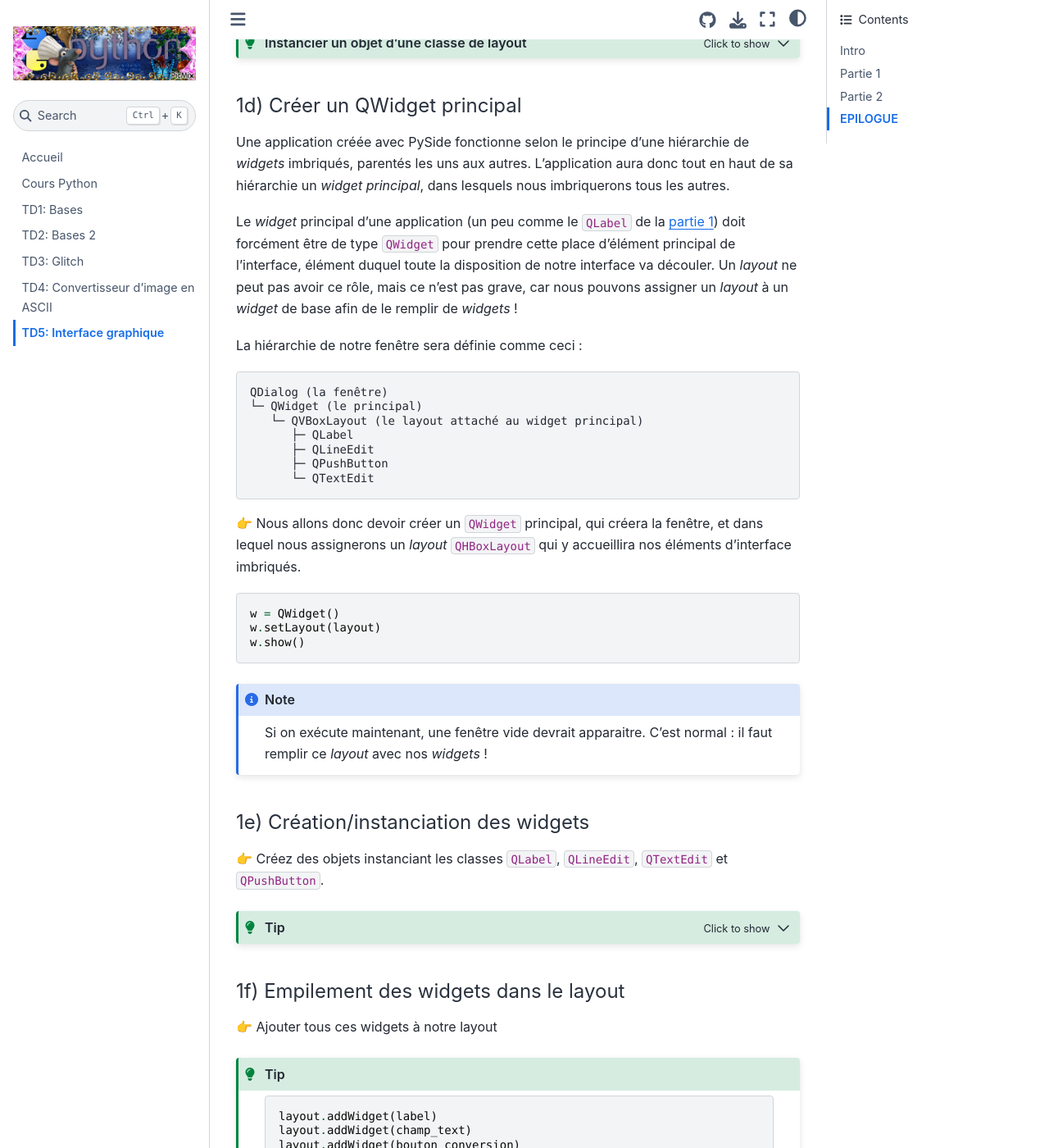
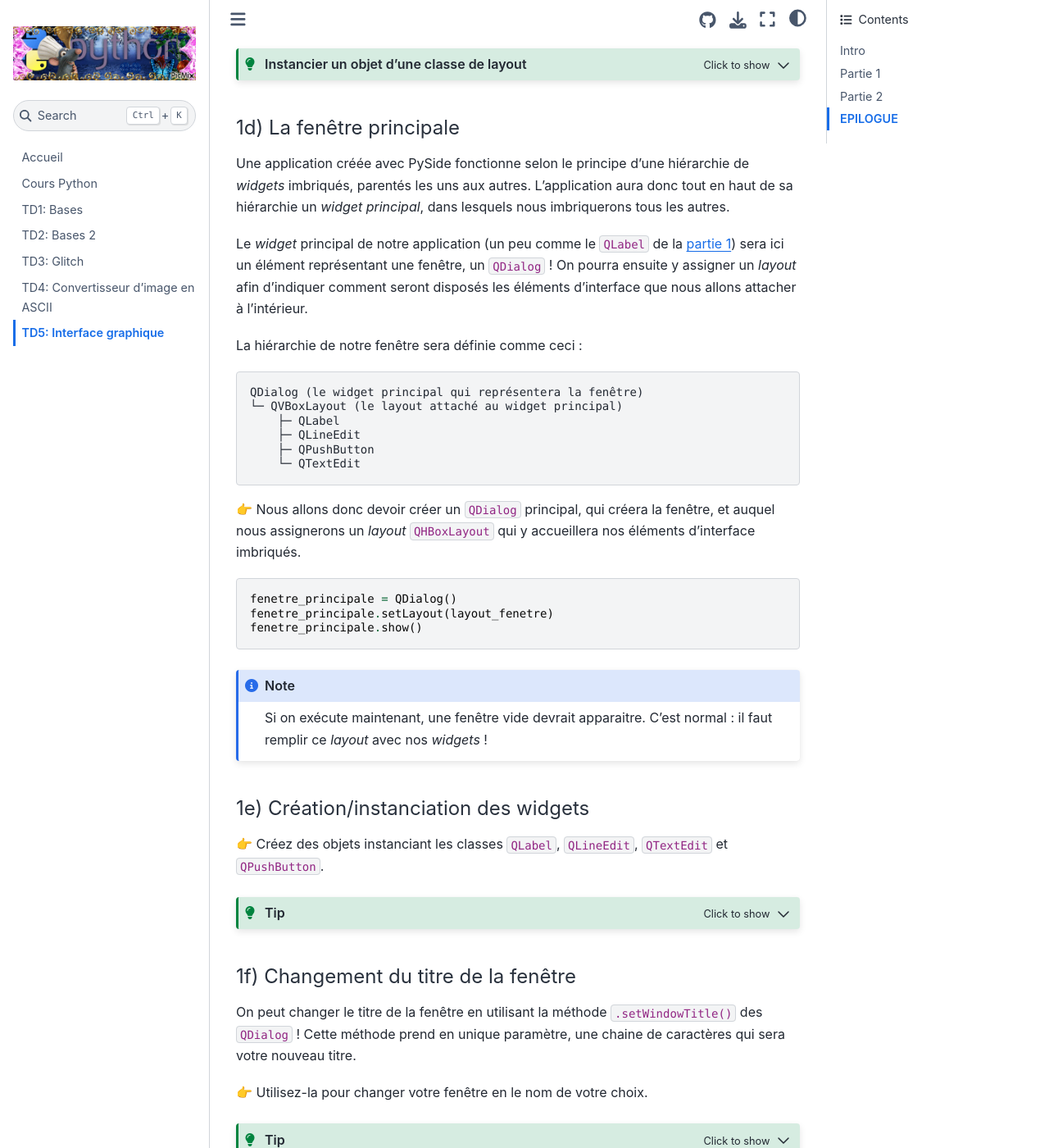
Before and after one commit to diffty/cours-python, a Jupyter Book: the page built from book/td-ui.md, in a window 1280 px wide and 1400 px high, scrolled down 7400 px. Shown: the whole window at 82% size. Built offline with Jupyter Book 1.0.4 settings and Sphinx 7.4.7 and the Sphinx Book theme 1.1.4, drawn with Linux system fonts in a browser that asks for light colours; some of the changed text lies outside the part shown.

Commit message:
td ui 100% finished

````diff
--- a/book/td-ui.md
+++ b/book/td-ui.md
@@ -152,13 +152,13 @@
 ![](./img/td-ui-app-wireframe2.png)
 
 Les différents éléments de notre interface sont :
-* une fenêtre **QDialog** : une fenêtre simple, sans menu
+* une fenêtre **QDialog** : un fenêtre vide dans lequel nous imbriquerons nos autres *widgets*, disposés selon un *layout* particulier.
 * un widget **QLabel** : affiche un simple texte, **non éditable** par l'utilisateurice, permettant de transmettre des informations.
 * un widget **QLineEdit** : un champ de texte, **éditable** par l'utilisateurice. Permet de récupérer des informations de sa part.
 * un widget **QPushButton** : un bouton. Permet d'effectuer une ou plusieurs actions lorsque l'utilisateurice clique dessus.
 * un widget **QTextEdit** : un champ de texte multiligne, **éditable** par l'utilisateurice. Peut recevoir du texte formatté avec différents styles d'écriture. Assez simple pour afficher un texte brut (comme on va faire ici), mais assez puissant pour créer un petit logiciel de traitement de texte complet.
 
-Ces éléments sont disposés dans l'interface grâce à des **layouts**, qui contiennent autant de *widgets* qu'on le souhaite, et qui se chargent de les disposer d'une façon particulière dans l'espace de notre fenêtre d'application.
+Tous ces éléments sont disposés dans l'interface grâce à des **layouts**, qui contiennent autant de *widgets* qu'on le souhaite, et qui se chargent de les disposer d'une façon particulière dans l'espace de notre fenêtre d'application.
 
 Ici, nous pouvons voir que les éléments de notre brouillon d'interface sont disposés **à la verticale**. Nous pourrons donc utiliser un *layout* empilant les éléments de manière verticale, appelé `QVBoxLayout`.
 
@@ -169,9 +169,9 @@
 ![](./img/td-ui-app-wireframe3.png)
 
 
-#### 1a) Importer les classes des widgets à utiliser
+#### 1a) Importation des classes de widgets
 
-👉 Importez les classes `QWidget`, `QLineEdit`, `QPushButton` et `QVBoxLayout` depuis le module `PySide2.QtWidgets`.
+👉 Importez les classes `QDialog`, `QLineEdit`, `QPushButton` et `QVBoxLayout` depuis le module `PySide2.QtWidgets`.
 
 (voir [Partie 1-3a](#3a-importer-qapplication-et-qlabel))
 
@@ -198,34 +198,33 @@
 :::{admonition} Instancier un objet d'une classe de layout
 :class: tip, dropdown
 ```python
-layout = QVBoxLayout()
+layout_fenetre = QVBoxLayout()
 ```
 :::
 
 
-#### 1d) Créer un QWidget principal
+#### 1d) La fenêtre principale
 
 Une application créée avec PySide fonctionne selon le principe d'une hiérarchie de *widgets* imbriqués, parentés les uns aux autres. L'application aura donc tout en haut de sa hiérarchie un *widget principal*, dans lesquels nous imbriquerons tous les autres.
 
-Le *widget* principal d'une application (un peu comme le `QLabel` de la [partie 1](#3c-créer-un-widget-qlabel)) doit forcément être de type `QWidget` pour prendre cette place d'élément principal de l'interface, élément duquel toute la disposition de notre interface va découler. Un *layout* ne peut pas avoir ce rôle, mais ce n'est pas grave, car nous pouvons assigner un *layout* à un *widget* de base afin de le remplir de *widgets* !
+Le *widget* principal de notre application (un peu comme le `QLabel` de la [partie 1](#3c-créer-un-widget-qlabel)) sera ici un élément représentant une fenêtre, un `QDialog` ! On pourra ensuite y assigner un *layout* afin d'indiquer comment seront disposés les éléments d'interface que nous allons attacher à l'intérieur.
 
 La hiérarchie de notre fenêtre sera définie comme ceci :
 ```
-QDialog (la fenêtre)
-└─ QWidget (le principal)
-   └─ QVBoxLayout (le layout attaché au widget principal)
-      ├─ QLabel
-      ├─ QLineEdit
-      ├─ QPushButton
-      └─ QTextEdit
+QDialog (le widget principal qui représentera la fenêtre)
+└─ QVBoxLayout (le layout attaché au widget principal)
+    ├─ QLabel
+    ├─ QLineEdit
+    ├─ QPushButton
+    └─ QTextEdit
 ```
 
-👉 Nous allons donc devoir créer un `QWidget` principal, qui créera la fenêtre, et dans lequel nous assignerons un *layout* `QHBoxLayout` qui y accueillira nos éléments d'interface imbriqués.
+👉 Nous allons donc devoir créer un `QDialog` principal, qui créera la fenêtre, et auquel nous assignerons un *layout* `QHBoxLayout` qui y accueillera nos éléments d'interface imbriqués.
 
 ```python
-w = QWidget()
-w.setLayout(layout)
-w.show()
+fenetre_principale = QDialog()
+fenetre_principale.setLayout(layout_fenetre)
+fenetre_principale.show()
 ```
 
 :::{note}
@@ -253,23 +252,38 @@
 ```
 :::
 
+#### 1f) Changement du titre de la fenêtre
 
-#### 1f) Empilement des widgets dans le layout
+On peut changer le titre de la fenêtre en utilisant la méthode `.setWindowTitle()` des `QDialog` ! Cette méthode prend en unique paramètre, une chaine de caractères qui sera votre nouveau titre.
+
+👉 Utilisez-la pour changer votre fenêtre en le nom de votre choix.
+
+:::{tip}
+:class: dropdown
+Par exemple, si je veux titrer ma fenêtre "ASCIIP" :
+
+```python
+fenetre_principale.setWindowTitle("ASCIIP")
+```
+:::
+
+
+#### 1g) Empilement des widgets dans le layout
 
 👉 Ajouter tous ces widgets à notre layout
 
 :::{tip}
 ```python
-layout.addWidget(label)
-layout.addWidget(champ_text)
-layout.addWidget(bouton_conversion)
-layout.addWidget(result_ascii_art)
+layout_fenetre.addWidget(label)
+layout_fenetre.addWidget(champ_text)
+layout_fenetre.addWidget(bouton_conversion)
+layout_fenetre.addWidget(result_ascii_art)
 ```
 :::
 
 Lancez : l'interface est dessinée!
 
-/!\ TODO: screenshot interface sur Windows
+![](./img/td-ui-interface-empty.png)
 
 Il ne nous restera qu'à brancher le bouton et le champ à notre code afin que notre petit programme réagisse aux interactions avec l'utilisateurice.
 
@@ -346,6 +360,40 @@
 ```
 :::
 
+#### 2d) Testez !
+
+Lancez votre script, mettez un chemin valide vers une image, et appuyez sur le bouton CONVERTIR!
+
+Vous devriez avoir un résultat s'afficher dans la boîte de texte centrale. Cependant, il n'est pas impossible que obteniez ayez un résultat tel que ceci :
+
+![](./img/td-ui-interface-brokenfont.png)
+
+Heureusement, il y a une explication, et une solution !
+
+
+#### 3) Réglage de la typo
+
+Le souci illustré ci-dessus réside dans l'utilisation d'une police de caractère employant des caractères n'ayant pas tous la même largeur.
+
+Les caractères d'un ASCII art étant tributaires d'une largeur fixe afin d'être alignés comme il faut, il va donc falloir choisir une typo s'affichant de cette façon afin d'obtenir le résultat souhaité !
+
+:::{admonition} Changer la typo par défaut d'un `QTextEdit`
+:class: tip
+On peut changer la polcie de caractères utilisée par défaut grâce à la méthode `.setFontFamily()`.
+
+Cette méthode prend en unique paramètre le nom de la police de caractères que vous souhaitez utiliser pour votre texte.
+
+Pour faire simple, nous pouvons utiliser une police à largeur fixe universelle disponible sur tous les systèmes d'exploitation, appelée `monospace` !
+
+```python
+result_ascii_art.setFontFamily("monospace")
+```
+:::
+
+![](./img/td-ui-interface.png)
+
+Voilà qui est mieux !
+
 
 ## EPILOGUE
 
````
Also changed, not shown: book/img/td-ui-interface-brokenfont.png (added), book/img/td-ui-interface-empty.png (added), book/img/td-ui-interface.png (added).
